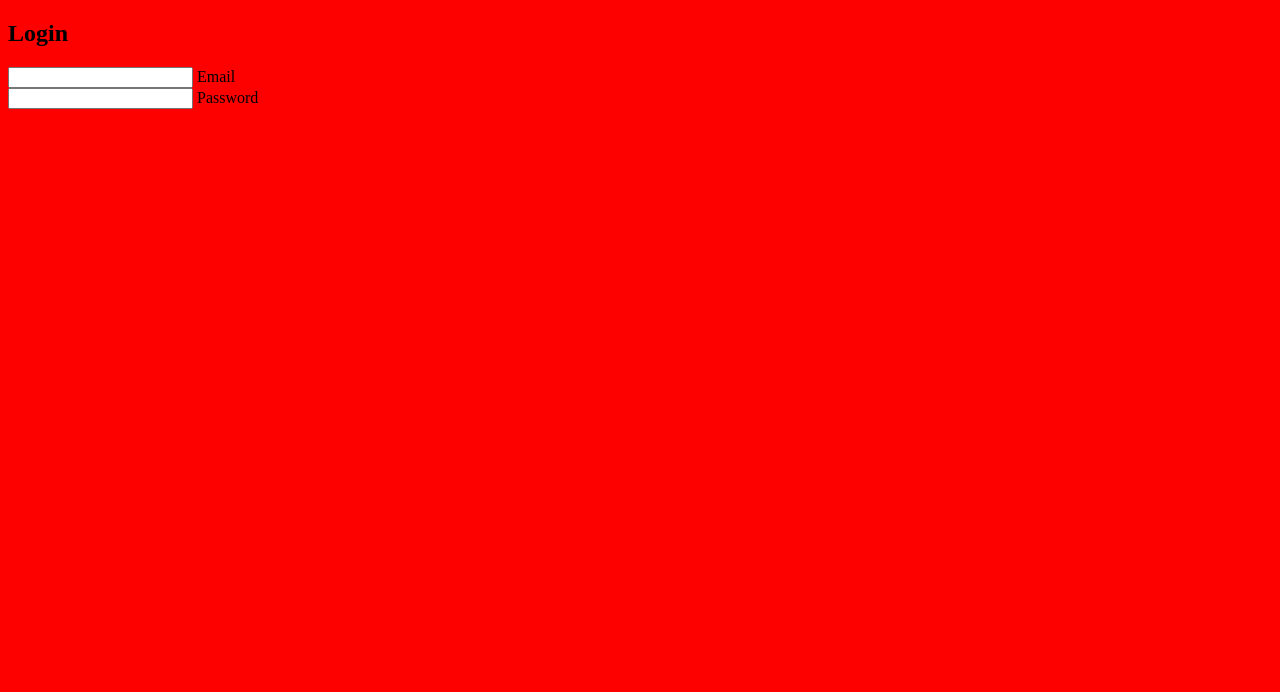
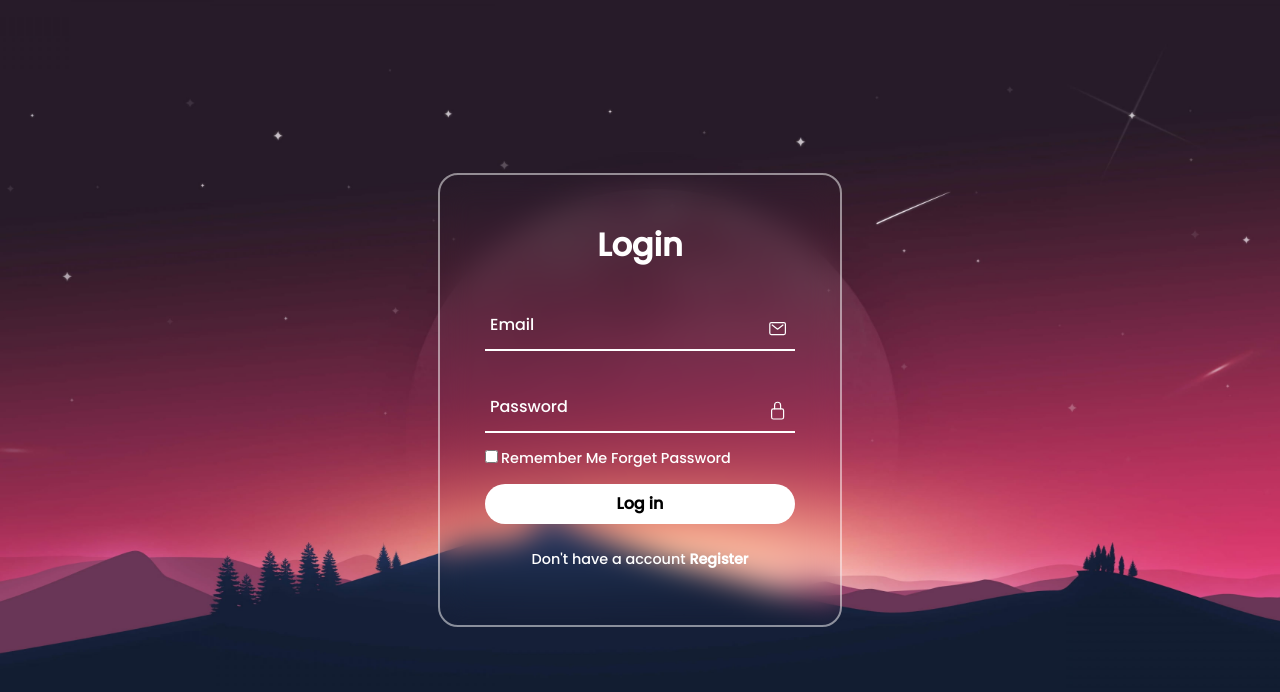
Before and after one commit to Sachian05/Project-CourtSide, a plain HTML site: page Login/login.html in a window 1280 px wide. Drawn offline with nearby package versions, Linux system fonts and the light colour scheme.

Commit message:
Login Page

```diff
--- a/Login/login.html
+++ b/Login/login.html
@@ -1,10 +1,8 @@
 <!DOCTYPE html>
 <html lang="en">
-    <link rel="stylesheet" href="loginPage.css">
 <head>
-    <meta charset="UTF-8">
-    <meta name="viewport" content="width=device-width, initial-scale=1.0">
-    <title>CourtSide | Login</title>
+  <link rel="stylesheet" href="loginpage.css">
+  <title>CourtSide | Login</title>
 </head>
 <body>
     <section>
@@ -13,19 +11,28 @@
                 <form action="">
                     <h2>Login</h2>
                     <div class="inputbox">
+                        <ion-icon name="mail-outline"></ion-icon>
                         <input type="email" required>
                         <label for="">Email</label>
                     </div>
                     <div class="inputbox">
+                        <ion-icon name="lock-closed-outline"></ion-icon>
                         <input type="password" required>
                         <label for="">Password</label>
                     </div>
                     <div class="forget">
+                        <label for=""><input type="checkbox">Remember Me  <a href="#">Forget Password</a></label>
 
+                    </div>
+                    <button>Log in</button>
+                    <div class="register">
+                        <p>Don't have a account <a href="#">Register</a></p>
                     </div>
                 </form>
             </div>
         </div>
     </section>
+    <script type="module" src="https://unpkg.com/ionicons@5.5.2/dist/ionicons/ionicons.esm.js"></script>
+    <script nomodule src="https://unpkg.com/ionicons@5.5.2/dist/ionicons/ionicons.js"></script>
 </body>
 </html>
--- a/Login/loginpage.css
+++ b/Login/loginpage.css
@@ -1,15 +1,116 @@
-body{
-    background-color: rgb(253, 0, 0);
+@import url('https://fonts.googleapis.com/css2?family=Poppins:wght@500&display=swap');
+*{
+    margin: 0;
+    padding: 0;
+    font-family: 'poppins',sans-serif;
+}
+section{
+    display: flex;
+    justify-content: center;
+    align-items: center;
+    min-height: 100vh;
+    width: 100%;
+
+    background: url('background6.jpg')no-repeat;
+    background-position: center;
+    background-size: cover;
+}
+.form-box{
+    position: relative;
+    width: 400px;
+    height: 450px;
+    background: transparent;
+    border: 2px solid rgba(255,255,255,0.5);
+    border-radius: 20px;
+    backdrop-filter: blur(15px);
+    display: flex;
+    justify-content: center;
+    align-items: center;
 
 }
+h2{
+    font-size: 2em;
+    color: #fff;
+    text-align: center;
+}
+.inputbox{
+    position: relative;
+    margin: 30px 0;
+    width: 310px;
+    border-bottom: 2px solid #fff;
+}
+.inputbox label{
+    position: absolute;
+    top: 50%;
+    left: 5px;
+    transform: translateY(-50%);
+    color: #fff;
+    font-size: 1em;
+    pointer-events: none;
+    transition: .5s;
+}
+input:focus ~ label,
+input:valid ~ label{
+top: -5px;
+}
+.inputbox input {
+    width: 100%;
+    height: 50px;
+    background: transparent;
+    border: none;
+    outline: none;
+    font-size: 1em;
+    padding:0 35px 0 5px;
+    color: #fff;
+}
+.inputbox ion-icon{
+    position: absolute;
+    right: 8px;
+    color: #fff;
+    font-size: 1.2em;
+    top: 20px;
+}
+.forget{
+    margin: -15px 0 15px ;
+    font-size: .9em;
+    color: #fff;
+    display: flex;
+    justify-content: space-between;
+}
 
-p{
-    font-size: xx-large;
-    background-color: rgba(255, 0, 0, 0.979);
-    color: rgb(25, 0, 255);
-    width: 22%;
-    font-style: italic;
-    font-weight: bold;
-    font-size: 60px;
+.forget label input{
+    margin-right: 3px;
 
 }
+.forget label a{
+    color: #fff;
+    text-decoration: none;
+}
+.forget label a:hover{
+    text-decoration: underline;
+}
+button{
+    width: 100%;
+    height: 40px;
+    border-radius: 40px;
+    background: #fff;
+    border: none;
+    outline: none;
+    cursor: pointer;
+    font-size: 1em;
+    font-weight: 600;
+}
+.register{
+    font-size: .9em;
+    color: #fff;
+    text-align: center;
+    margin: 25px 0 10px;
+}
+.register p a{
+    text-decoration: none;
+    color: #fff;
+    font-weight: 600;
+}
+.register p a:hover{
+    text-decoration: underline;
+}
```
Also changed, not shown: Login/background6.jpg (added).
